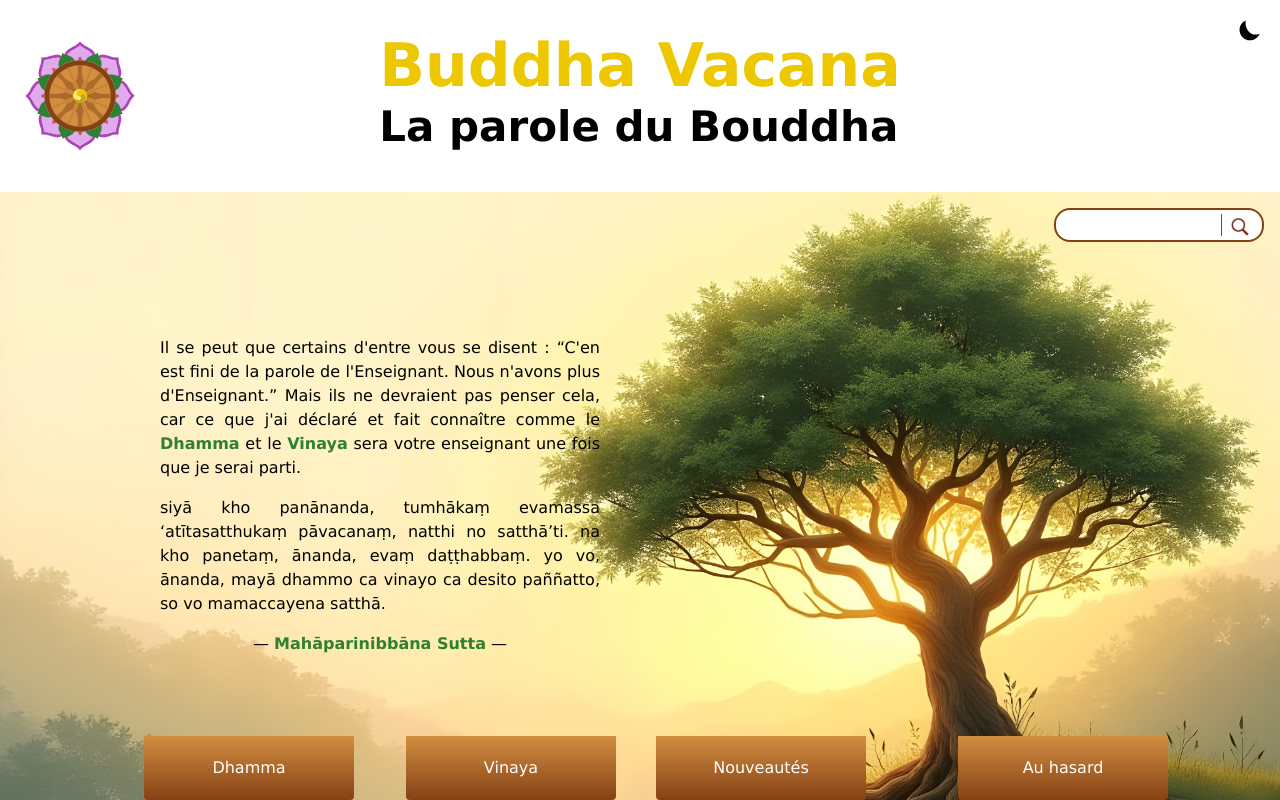
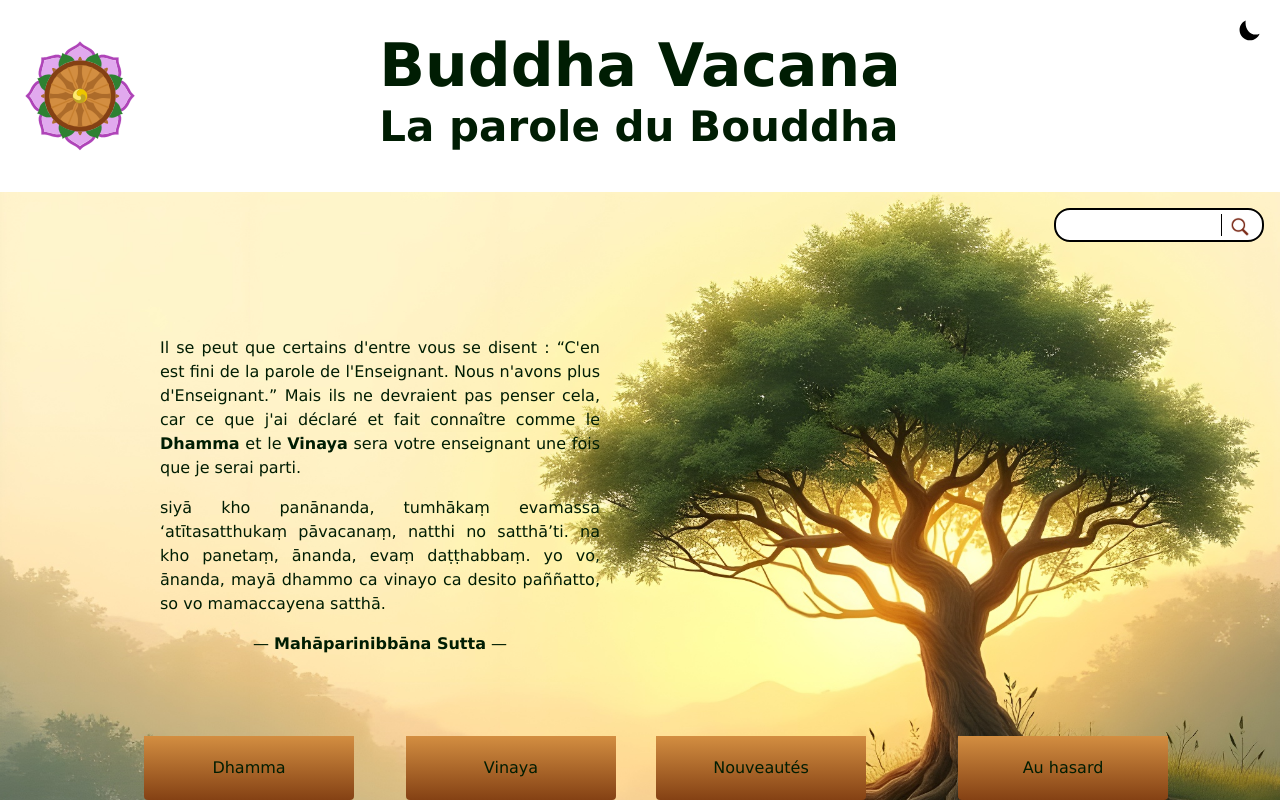
Before and after one commit to LaniakeanDev/buddha-vacana, a Next.js app: page / in a window 1280 px wide. Shown: the top 800 px of the page. Built offline with nearby package versions, Linux system fonts and the light colour scheme.

Commit message:
improved css variables

```diff
--- a/app/components/BVFooter.tsx
+++ b/app/components/BVFooter.tsx
@@ -9,7 +9,7 @@ export default function BVFooter() {
   const whiteBoxStyle = 'bg-[#d9d9d9]/20 pt-8 rounded-lg';
   const whiteBlockStyle = `${whiteBoxStyle} w-[175px] h-[190px]`;
   return (
-    <footer className="px-8 pb-6 pt-12 w-full flex flex-row justify-between items-start bg-bvdark-green footer">
+    <footer className="px-8 pb-6 pt-12 w-full flex flex-row justify-between items-start bg-(--bvsemidarkgreen) footer">
       <div>
         <h4 className="text-2xl text-white">Buddha Vacana</h4>
         <p>La Parole du Bouddha</p>
--- a/app/components/BVHero.tsx
+++ b/app/components/BVHero.tsx
@@ -14,14 +14,14 @@ export default function BVHero() {
       <BVSearchbar className="absolute top-4 right-4" />
       <div className="relative z-10 ml-36 pt-32 w-4/5">
         <div className="p-4 w-[472px]">
-          <p className="text-justify mb-4">
+          <p className="text-justify text-black mb-4">
             Il se peut que certains d'entre vous se disent : “C'en est fini de la parole de l'Enseignant. Nous n'avons
             plus d'Enseignant.” Mais ils ne devraient pas penser cela, car ce que j'ai déclaré et fait connaître comme
             le <span className="font-bold text-bvprimary-green">Dhamma</span> et le{' '}
             <span className="font-bold text-bvprimary-green">Vinaya</span> sera votre enseignant une fois que je serai
             parti.
           </p>
-          <p className="text-justify mb-4">
+          <p className="text-justify text-black mb-4">
             siyā kho panānanda, tumhākaṃ evamassa ‘atītasatthukaṃ pāvacanaṃ, natthi no satthā’ti. na kho panetaṃ,
             ānanda, evaṃ daṭṭhabbaṃ. yo vo, ānanda, mayā dhammo ca vinayo ca desito paññatto, so vo mamaccayena satthā.
           </p>
--- a/app/components/BVNewSuttaCard.tsx
+++ b/app/components/BVNewSuttaCard.tsx
@@ -10,7 +10,7 @@ export default function BVNewSuttaCard({
   timeLength,
 }: UINewSuttaCard) {
   return (
-    <div className="w-[466px] h-[262px] rounded-lg py-5 drop-shadow-lg drop-shadow-black/25 bg-bvlightgrey hover:bg-bvmediumgrey cursor-pointer flex flex-col">
+    <div className="w-[466px] h-[262px] rounded-lg py-5 drop-shadow-lg drop-shadow-black/25 bg-(--card) hover:bg-bvmediumgrey cursor-pointer flex flex-col">
       <p className="w-full text-right text-bvgreytext text-xs pr-4">
         {date.getDate()} Avril {date.getFullYear() + 543} ({date.getFullYear()})
       </p>
--- a/app/components/BVToolCard.tsx
+++ b/app/components/BVToolCard.tsx
@@ -2,11 +2,11 @@ import { BVSVGAsset } from './BVAsset';
 
 export default function BVToolCard({ svgAsset: SVGAsset, title, tagline }: UIToolCard) {
   return (
-    <div className="w-64 h-64 rounded-lg px-2 pt-12 pb-9 drop-shadow-lg drop-shadow-black/25 bg-bvlightgrey hover:bg-bvmediumgrey cursor-pointer">
+    <div className="w-64 h-64 rounded-lg px-2 pt-12 pb-9 drop-shadow-lg drop-shadow-black/25 bg-(--card) hover:bg-bvmdgrey cursor-pointer">
       <div className="flex flex-col items-center gap-4">
         <BVSVGAsset SVGAsset={SVGAsset} alt={title} containerClassName="w-20 h-20" />
-        <p className="font-bold text-xl">{title}</p>
-        <p className="text-center">{tagline}</p>
+        <p className="font-bold text-default text-xl">{title}</p>
+        <p className="text-center text-default">{tagline}</p>
       </div>
     </div>
   );
--- a/app/globals.css
+++ b/app/globals.css
@@ -8,28 +8,32 @@
   --breakpoint-4xl: 2560px;
   --breakpoint-5xl: 3840px;
 
-  --color-bvprimary-green: #2e8132;
-  --color-bvlight-green: #4bb41d;
-  --color-bvdark-green: #0a500d;
-  --color-bvrobe-regular: #bd7d36;
-  --color-bvrobe-dark: #844114;
-  --color-bvrobe-light: #d38e41;
-  --color-bvrobe-semidark: #ac6b2a;
-  --color-gold: #edc700;
-  --color-bvlightgrey: #f8f8f8;
-  --color-bvmediumgrey: #e5e5e5;
-  --color-bvgreytext: #7d7d7d;
+  --bvprimary-green: #2e8132;
+  --bvsemidarkgreen: #06460a;
+  --bvdarkgreen: #032e05;
+  --bvrobe-regular: #bd7d36;
+  --bvrobe-dark: #844114;
+  --bvrobe-light: #d38e41;
+  --bvrobe-semidark: #ac6b2a;
+  --bvgold: #edc700;
+  --bvlightgreen: #8cf191;
+  --bvlightgrey: #f8f8f8;
+  --bvmdgrey: #e5e5e5;
+  --bvgreytext: #7d7d7d;
   --font-dejavusans: 'Deja Vu Sans';
 }
 
 :root {
-  --text-default: black;
-  --background-default: white;
+  --test: #001d03;
+  --text-default: #001d03;
+  --bg-default: white;
+  --card: var(--bvlightgrey);
 }
 
 .dark {
-  --text-default: white;
-  --background-default: var(--color-bvdark-green);
+  --text-default: #eaffec;
+  --bg-default: var(--bvdarkgreen);
+  --card: var(--bvsemidarkgreen);
 }
 
 .hide-on-dark,
@@ -47,7 +51,8 @@
 }
 
 .bg-default {
-  background-color: var(--background-default);
+  /* background-color: yellow; */
+  background-color: var(--bg-default);
 }
 
 body {
@@ -57,6 +62,13 @@ body {
 }
 
 .primary-btn {
-  background: linear-gradient(to top, var(--color-bvrobe-dark), var(--color-bvrobe-light));
+  background: linear-gradient(to top, var(--bvrobe-dark), var(--bvrobe-light));
   @apply h-16 rounded-b-sm text-white cursor-pointer;
 }
+
+p,
+h1,
+h2,
+h3 {
+  color: var(--text-default);
+}
--- a/app/layout.tsx
+++ b/app/layout.tsx
@@ -16,7 +16,7 @@ export default function RootLayout({
 }>) {
   return (
     <html lang="fr" className={`${dejaVuSans.variable}`} suppressHydrationWarning>
-      <body className="">
+      <body className="bg-default">
         <ThemeProvider attribute="class" defaultTheme="system" enableSystem>
           {children}
         </ThemeProvider>
```
